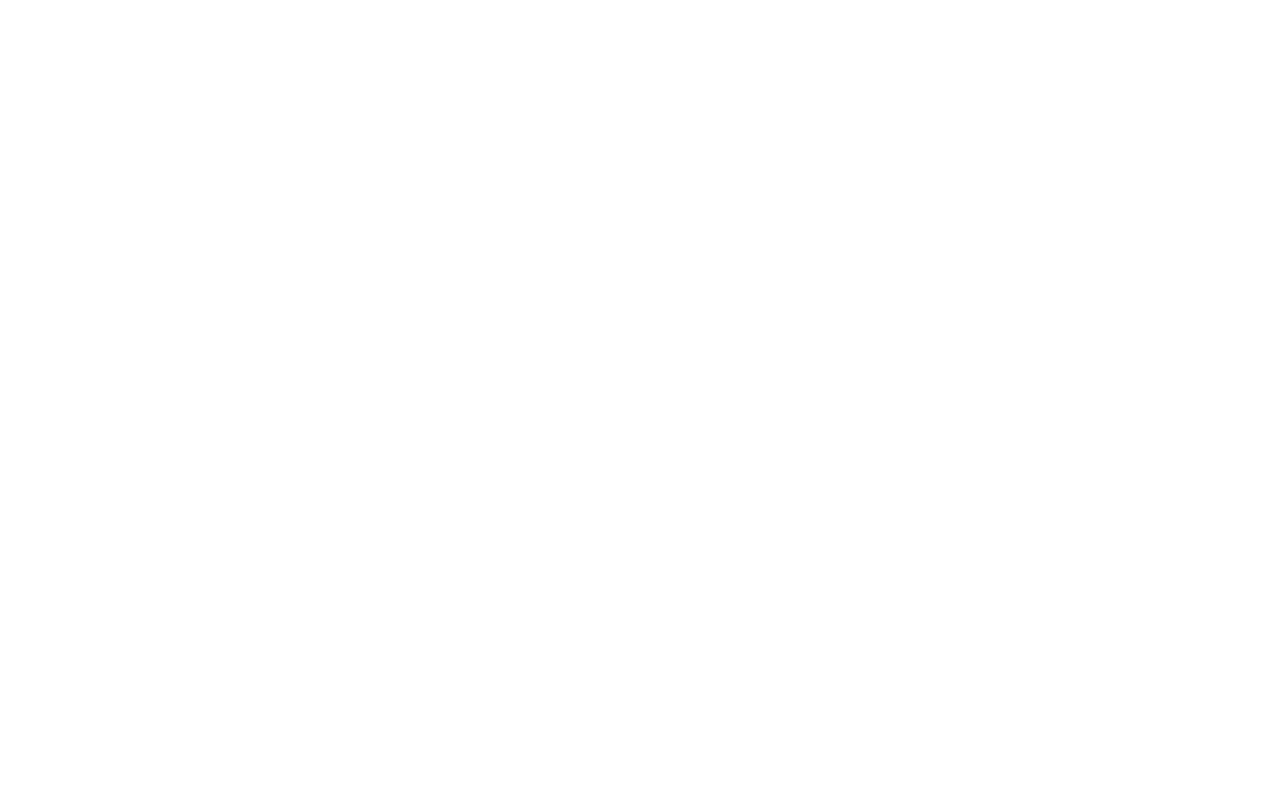
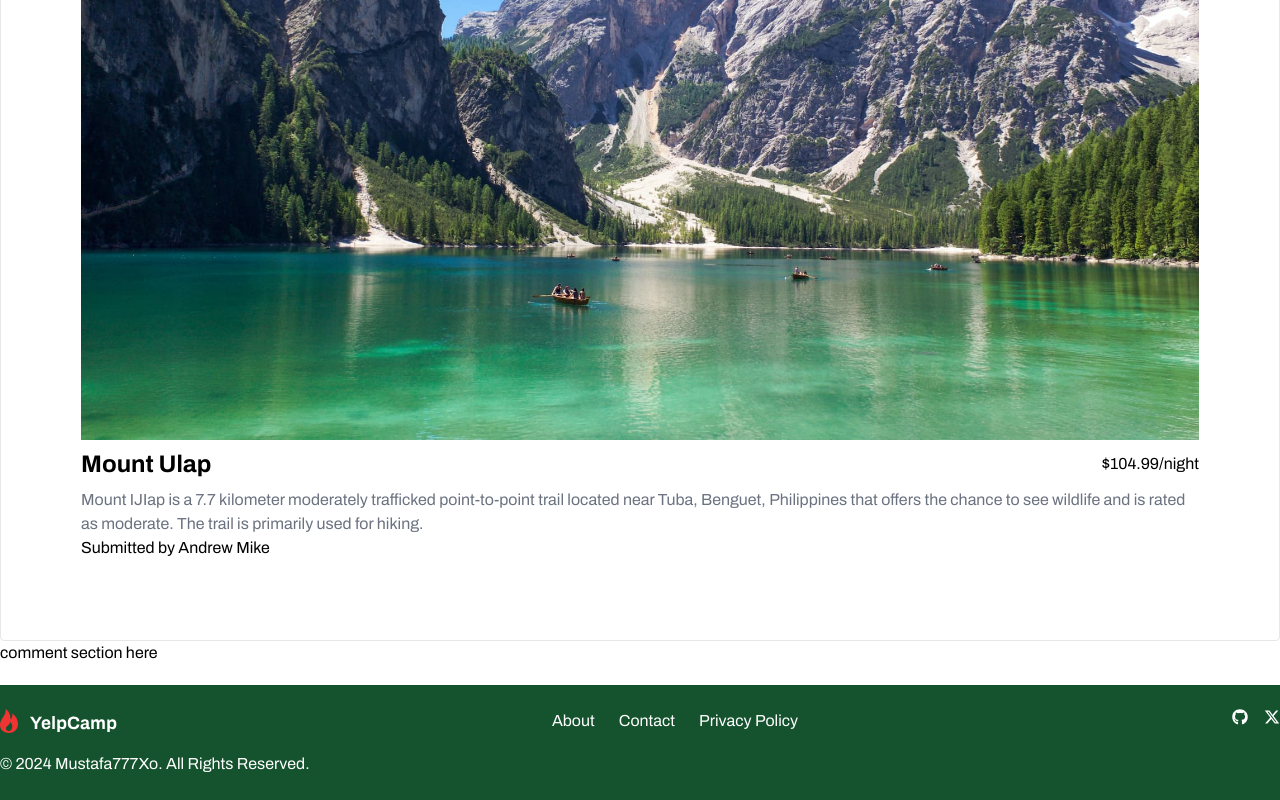
Before and after one commit to Mustafa777Xo/YelpCamp, a React (Vite) app: page /camp/1 in a window 1280 px wide. Shown: the part 446-1246 px from the top of the page. Before the commit the page ends 800 px from the top, so only its background shows below. Built offline with nearby package versions, Linux system fonts and the light colour scheme.

Commit message:
add : camp card component

```diff
--- /dev/null
+++ b/src/components/specific/camp_details_page/CampCard.tsx
@@ -0,0 +1,25 @@
+import placehodlerImg from "@/assets/images/camps/Buloy_Springs.jpg";
+function CampCard() {
+  return (
+    <>
+      <div className="container border rounded p-20">
+        <div className="flex flex-col">
+          <img src={placehodlerImg} alt="" />
+          <div className="flex justify-between items-center mt-2 mb-2">
+            <h1 className="font-bold lg:text-2xl  ">Mount Ulap</h1>
+            <h1>$104.99/night</h1>
+          </div>
+          <p className="text-gray-500">
+            Mount IJIap is a 7.7 kilometer moderately trafficked point-to-point
+            trail located near Tuba, Benguet, Philippines that offers the chance
+            to see wildlife and is rated as moderate. The trail is primarily
+            used for hiking.
+          </p>
+          <p>Submitted by Andrew Mike</p>
+        </div>
+      </div>
+    </>
+  );
+}
+
+export default CampCard;
--- a/src/pages/CampDetailsPage.tsx
+++ b/src/pages/CampDetailsPage.tsx
@@ -1,11 +1,11 @@
 import CampDetailsLayout from "@/layouts/CampDetailsLayout";
-
+import CampCard from "@/components/specific/camp_details_page/CampCard";
 const CampDetailsPage = () => {
   return (
     <>
       <CampDetailsLayout
         maps="maps"
-        campCard="campcard here"
+        campCard={<CampCard />}
         commentsSection="comment section here"
       />
     </>
```
